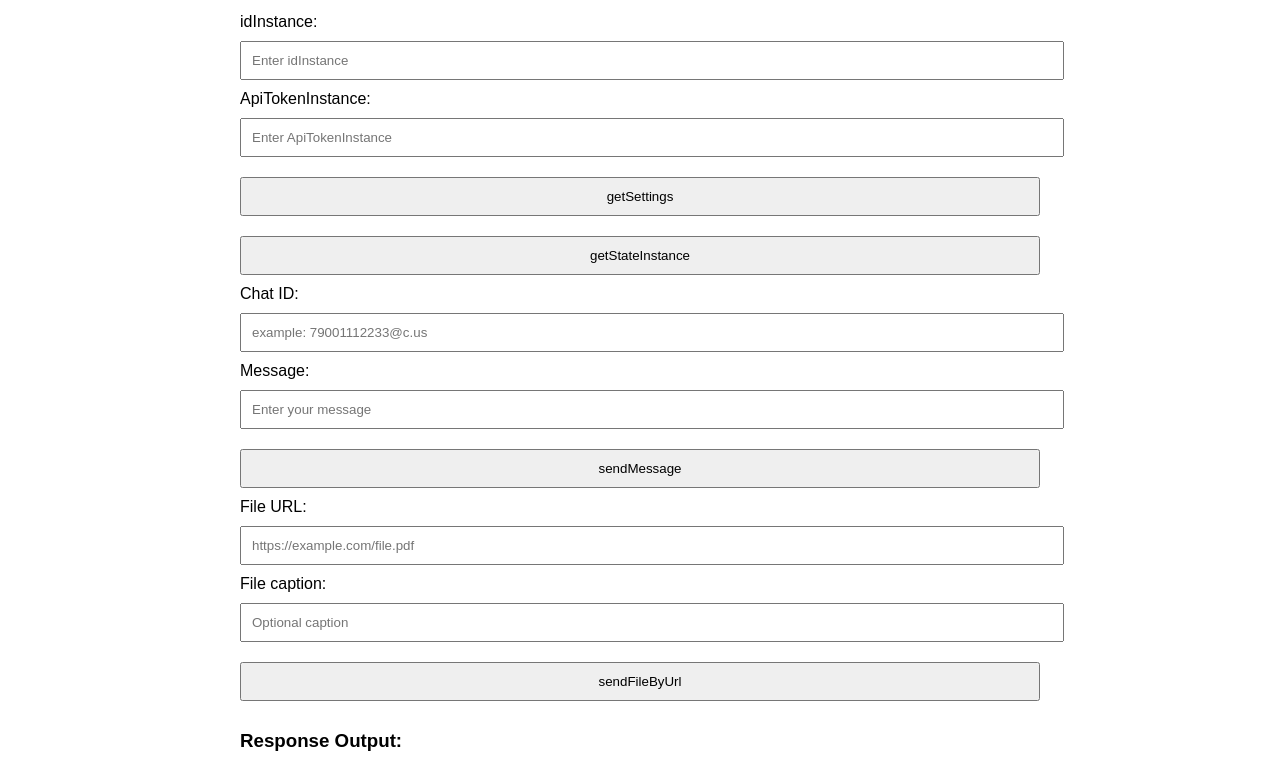
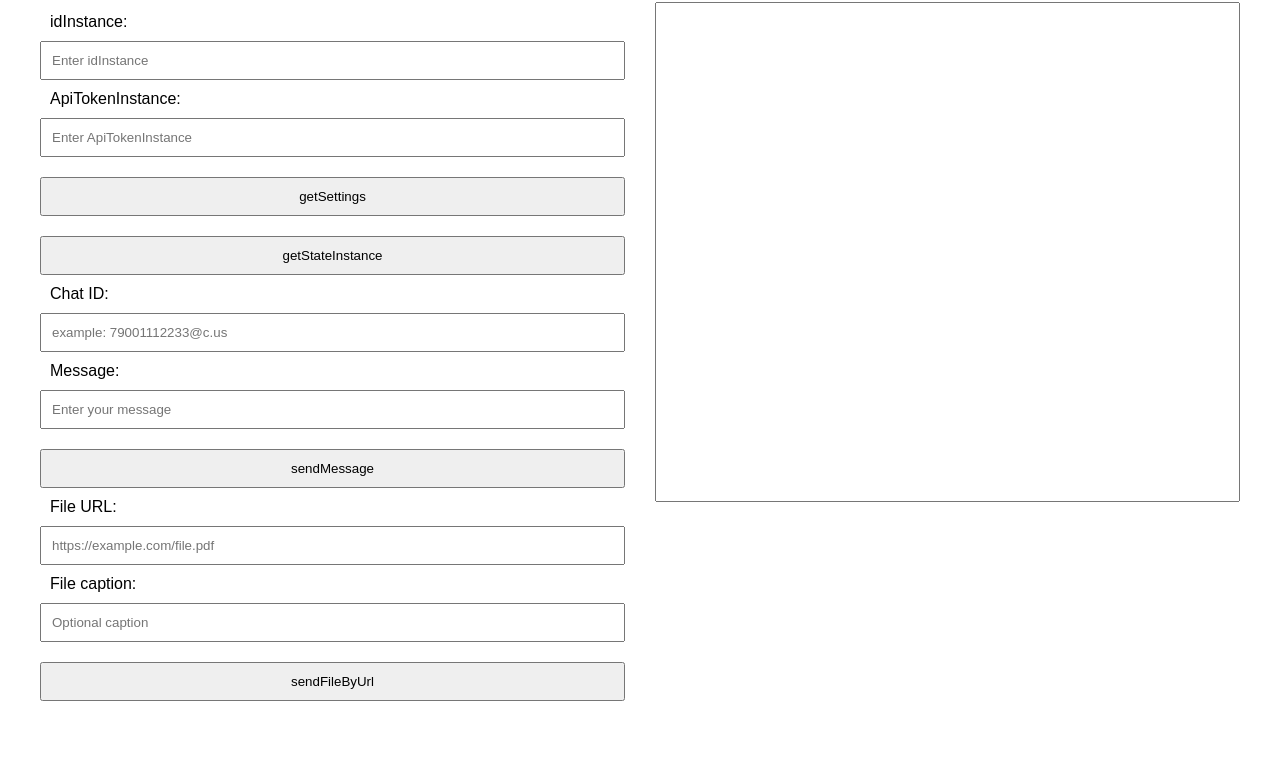
Before and after one commit to akyl007/testovoe1, a plain HTML site: page index.html in a window 1280 px wide. Shown: the part 87-864 px from the top of the page. After the commit the page ends 818 px from the top, so only its background shows below. Drawn offline with Linux system fonts and the light colour scheme.

Commit message:
Update index.html

```diff
--- a/index.html
+++ b/index.html
@@ -7,21 +7,29 @@
     body {
       font-family: Arial, sans-serif;
       padding: 20px;
-      max-width: 800px;
+      max-width: 1200px;
       margin: auto;
+      display: flex;
+      flex-direction: row;
+      gap: 30px;
     }
-    input, button, textarea {
+    .left, .right {
+      flex: 1;
+    }
+    input, button, textarea, label {
       width: 100%;
       margin: 10px 0;
       padding: 10px;
+      box-sizing: border-box;
     }
     textarea {
-      height: 150px;
+      height: 500px;
       resize: none;
     }
   </style>
 </head>
 <body>
+  <div class="left">
     <h1>GREEN-API Integration</h1>
 
     <label for="idInstance">idInstance:</label>
@@ -42,12 +50,16 @@
 
     <label for="fileUrl">File URL:</label>
     <input type="text" id="fileUrl" placeholder="https://example.com/file.pdf">
+
     <label for="caption">File caption:</label>
     <input type="text" id="caption" placeholder="Optional caption">
     <button onclick="callMethod('sendFileByUrl')">sendFileByUrl</button>
+  </div>
 
+  <div class="right">
     <h3>Response Output:</h3>
     <textarea id="response" readonly></textarea>
+  </div>
 
   <script>
     async function callMethod(method) {
```
Lines whose indentation alone changed are shown as unchanged.
